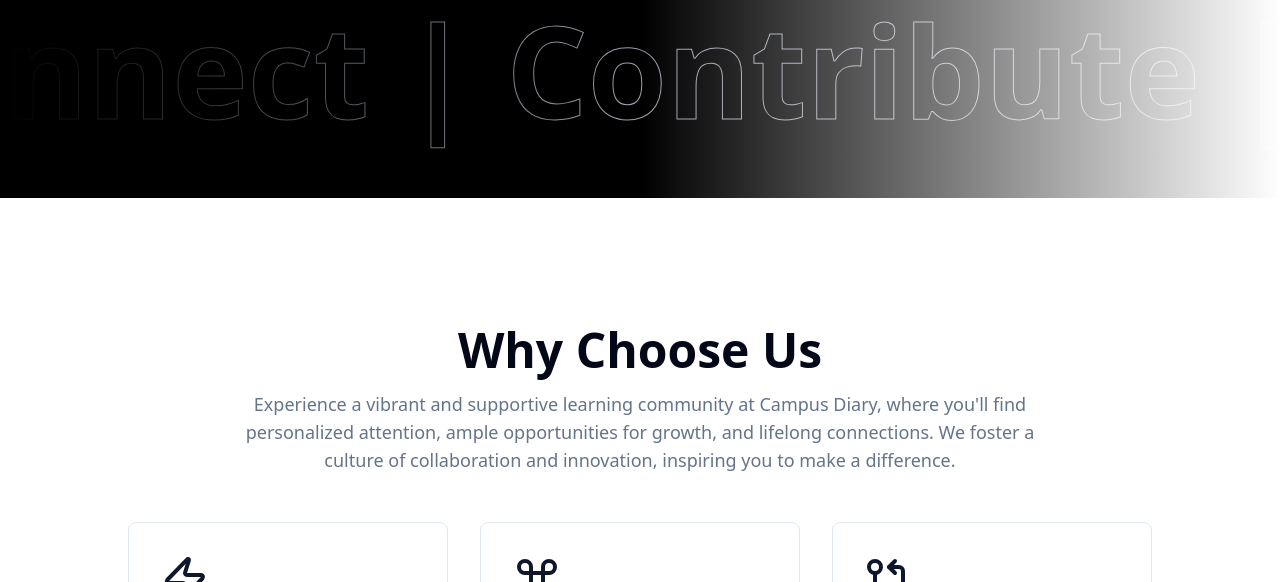
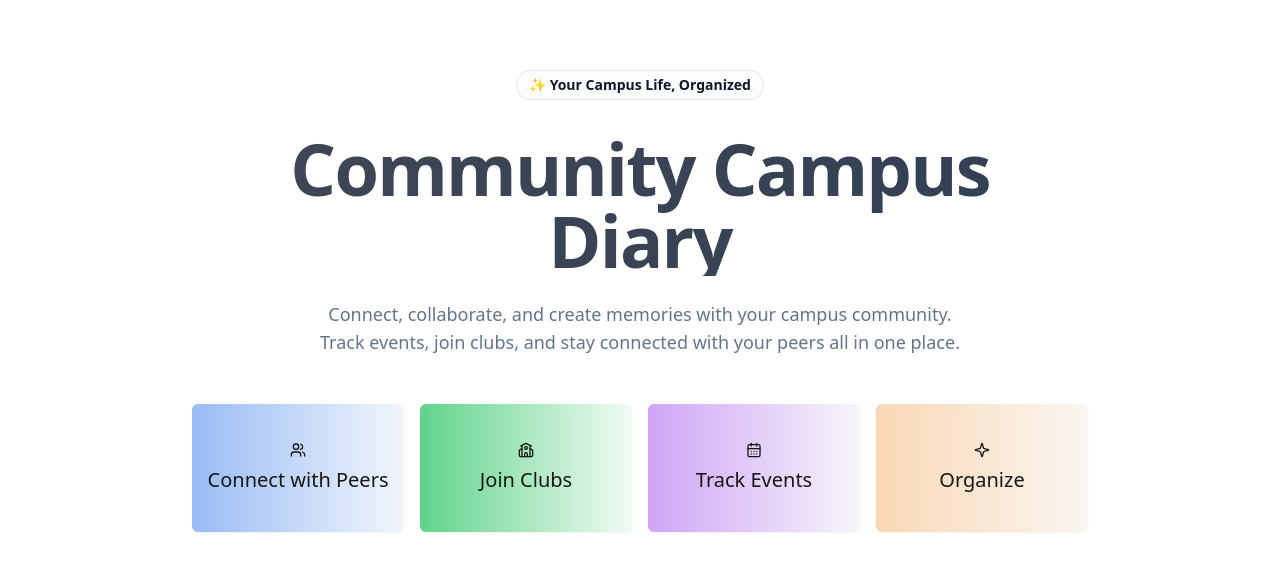
Before and after one commit to Karan-develops/Campus-Connect, a Next.js app in the folder frontend/: page / in a window 1280 px wide. Shown: the part 923-1505 px from the top of the page. Built offline with nearby package versions, Linux system fonts and the light colour scheme; no server answers.

Commit message:
Final Component of Home Page

```diff
--- /dev/null
+++ b/frontend/components/Hero2.tsx
@@ -0,0 +1,98 @@
+import React from "react";
+import { Button } from "./ui/button";
+import { CalendarDays, School, Sparkle, Users } from "lucide-react";
+import Link from "next/link";
+
+const Hero2 = () => {
+  return (
+    <div className="min-h-screen bg-background">
+      <div className="relative overflow-hidden">
+        <div className="absolute " />
+        <div className="relative pt-20 pb-24 lg:pt-32 lg:pb-40 container">
+          <div className="flex flex-col items-center text-center">
+            <div className="inline-flex items-center rounded-full px-3 py-1 text-sm font-semibold transition-colors focus:outline-none focus:ring-2 focus:ring-ring focus:ring-offset-2 border border-slate-800/10 dark:border-slate-50/[0.1] bg-slate-50/40 dark:bg-slate-800/40 backdrop-blur-md mb-8">
+              <span className="text-primary">
+                ✨ Your Campus Life, Organized
+              </span>
+            </div>
+
+            <h1 className="text-4xl font-bold tracking-tight sm:text-6xl lg:text-7xl bg-clip-text text-transparent bg-gradient-to-r from-slate-900/80 to-slate-700 dark:from-slate-100 dark:to-slate-300 mb-6">
+              Community Campus
+              <br /> Diary
+            </h1>
+
+            <p className="max-w-2xl text-lg text-muted-foreground mb-12">
+              Connect, collaborate, and create memories with your campus
+              community. Track events, join clubs, and stay connected with your
+              peers all in one place.
+            </p>
+
+            <div className="grid grid-cols-1 md:grid-cols-2 lg:grid-cols-4 gap-4 w-full max-w-4xl">
+              <Button
+                variant="secondary"
+                size="lg"
+                className="group relative overflow-hidden h-32 hover:border-primary/50 transition-colors"
+              >
+                <div className="absolute inset-0 bg-gradient-to-r from-blue-500 to-blue-50  dark:to-blue-800/20 opacity-50 group-hover:opacity-70 transition-opacity" />
+                <Link
+                  className="relative flex flex-col items-center gap-2 text-xl"
+                  href={"/peers"}
+                >
+                  <Users className="h-6 w-6" />
+                  Connect with Peers
+                </Link>
+              </Button>
+
+              <Button
+                variant="secondary"
+                size="lg"
+                className="group relative overflow-hidden h-32 hover:border-primary/50 transition-colors"
+              >
+                <div className="absolute inset-0 bg-gradient-to-r from-green-500 to-green-50 dark:to-green-500/20 opacity-70 group-hover:opacity-70 transition-opacity" />
+                <Link
+                  href={"/campus-life/clubs"}
+                  className="relative flex flex-col items-center gap-2 text-xl"
+                >
+                  <School className="h-6 w-6" />
+                  <span>Join Clubs</span>
+                </Link>
+              </Button>
+
+              <Button
+                variant="secondary"
+                size="lg"
+                className="group relative overflow-hidden h-32 hover:border-primary/50 transition-colors"
+              >
+                <div className="absolute inset-0 bg-gradient-to-r from-purple-500 to-purple-50 dark:to-purple-100/20 opacity-50 group-hover:opacity-70 transition-opacity" />
+                <Link
+                  href={"/campus-life/events"}
+                  className="relative flex flex-col items-center gap-2 text-xl"
+                >
+                  <CalendarDays className="h-6 w-6" />
+                  <span>Track Events</span>
+                </Link>
+              </Button>
+
+              <Button
+                variant="secondary"
+                size="lg"
+                className="group relative overflow-hidden h-32 hover:border-primary/50 transition-colors"
+              >
+                <div className="absolute inset-0 bg-gradient-to-r from-orange-300 to-orange-50  dark:to-pink-200/20 opacity-50 group-hover:opacity-70 transition-opacity" />
+                <Link
+                  href={"/campus-life/create"}
+                  className="relative flex flex-col items-center gap-2 text-xl"
+                >
+                  <Sparkle className="text-2xl!" />
+                  <span>Organize</span>
+                </Link>
+              </Button>
+            </div>
+          </div>
+        </div>
+      </div>
+    </div>
+  );
+};
+
+export default Hero2;
--- a/frontend/components/HomeNewFeatures.tsx
+++ b/frontend/components/HomeNewFeatures.tsx
@@ -13,6 +13,7 @@
 import { Button } from "./ui/button";
 import { Separator } from "./ui/separator";
 import Link from "next/link";
+import { SelectSeparator } from "./ui/select";
 
 const HomeNewFeatures = () => {
   return (
@@ -84,6 +85,7 @@
           </Button>
         </motion.div>
       </section>
+      <SelectSeparator/>
     </div>
   );
 };
--- a/frontend/components/HomePage.tsx
+++ b/frontend/components/HomePage.tsx
@@ -2,14 +2,17 @@
 import FAQS from "./FAQS";
 import HomeNewFeatures from "./HomeNewFeatures";
 import Marquee from "./Marquee";
+import Hero2 from "./Hero2";
 
 export default function HomePage() {
   return (
     <div className="flex flex-col min-h-screen">
       <HeroGeometric />
+      <Hero2/>
       <Marquee />
       <HomeNewFeatures />
-      <div className="p-44">
+      <div className="p-24">
+        <span className="flex justify-center align-middle text-8xl mb-11">FAQS</span>
         <FAQS />
       </div>
     </div>
```
